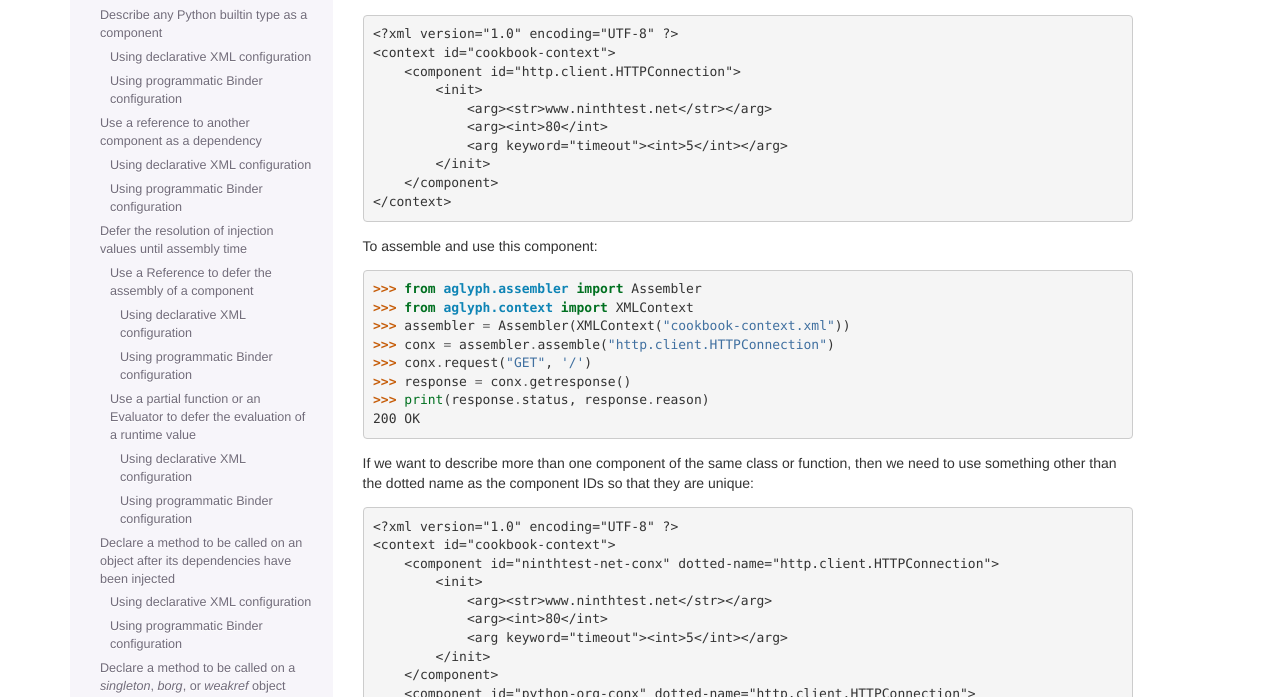
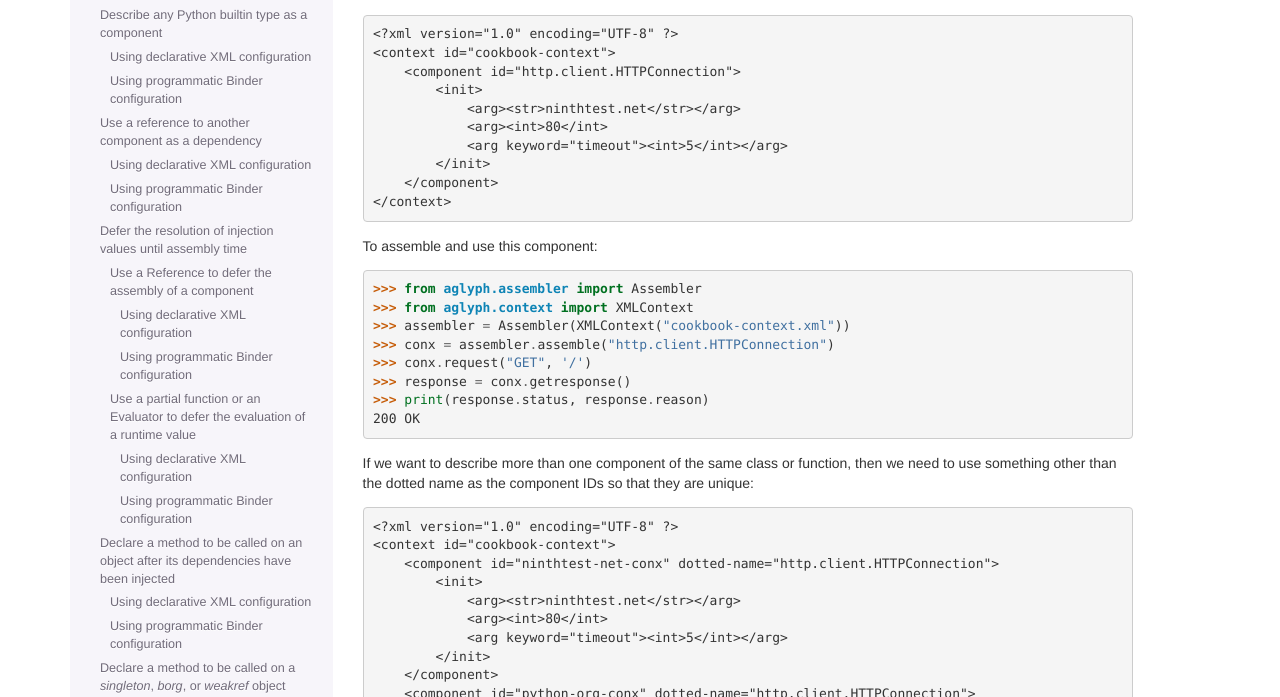
Before and after one commit to mzipay/Aglyph, a Sphinx documentation site: the page built from doc/source/cookbook-common.rst, in a window 1280 px wide and 1400 px high, scrolled down 438 px. Shown: the part 234-931 px from the top of the window. Built offline with Sphinx 7.4.7, drawn with Linux system fonts in a browser that asks for light colours; nearby versions of some CDN libraries; library files that are not in the unit come from our copies; some of the changed text lies outside the part shown.

Commit message:
a few more documentation updates

```diff
--- a/doc/source/cookbook-common.rst
+++ b/doc/source/cookbook-common.rst
@@ -41,7 +41,7 @@ In the XML context document *"cookbook-context.xml"*::
    <context id="cookbook-context">
        <component id="http.client.HTTPConnection">
            <init>
-               <arg><str>www.ninthtest.net</str></arg>
+               <arg><str>ninthtest.net</str></arg>
                <arg><int>80</int>
                <arg keyword="timeout"><int>5</int></arg>
            </init>
@@ -67,7 +67,7 @@ so that they are unique::
    <context id="cookbook-context">
        <component id="ninthtest-net-conx" dotted-name="http.client.HTTPConnection">
            <init>
-               <arg><str>www.ninthtest.net</str></arg>
+               <arg><str>ninthtest.net</str></arg>
                <arg><int>80</int>
                <arg keyword="timeout"><int>5</int></arg>
            </init>
@@ -99,7 +99,7 @@ Using :class:`aglyph.binder.Binder` to describe a simple component in a
    from aglyph.binder import Binder
 
    binder = Binder("cookbook-binder")
-   binder.bind(HTTPConnection).init("www.ninthtest.net", 80, timeout=5)
+   binder.bind(HTTPConnection).init("ninthtest.net", 80, timeout=5)
 
 To assemble and use the component:
 
@@ -118,7 +118,7 @@ dotted name, we must give them unique component IDs::
 
    binder = Binder("cookbook-binder")
    (binder.bind("ninthtest-net-conx", to=HTTPConnection).
-       init("www.ninthtest.net", 80, timeout=5))
+       init("ninthtest.net", 80, timeout=5))
    (binder.bind("python-org-conx", to=HTTPConnection).
        init("www.python.org", 80, timeout=5))
 
@@ -225,7 +225,7 @@ In the *"cookbook-context.xml"* document::
    <context id="cookbook-context">
        <component id="ninthtest-home-page" dotted-name="urllib.request.Request">
            <init>
-               <arg><str>http://www.ninthtest.net/</str></arg>
+               <arg><str>http://ninthtest.net/</str></arg>
            </init>
        </component>
        <component id="ninthtest-url" dotted-name="urllib.request.urlopen">
@@ -257,7 +257,7 @@ In a *bindings.py* module::
 
    binder = Binder("cookbook-binder")
    (binder.bind("ninthtest-home-page", to=Request).
-       init("http://www.ninthtest.net/"))
+       init("http://ninthtest.net/"))
    (binder.bind("ninthtest-url", to=urlopen).
        init(Reference("ninthtest-home-page"), timeout=5))
 
--- a/setup.py
+++ b/setup.py
@@ -35,7 +35,7 @@ programmatically in pure Python.
 """,
     author="Matthew Zipay",
     author_email="mattz@ninthtest.net",
-    url="http://www.ninthtest.net/aglyph-python-dependency-injection/",
+    url="http://ninthtest.net/aglyph-python-dependency-injection/",
     download_url="http://sourceforge.net/projects/aglyph/files/aglyph/",
     packages=["aglyph", "aglyph.compat", "aglyph.integration"],
     test_suite="test",
```
Also changed, not shown: 2 other files.
